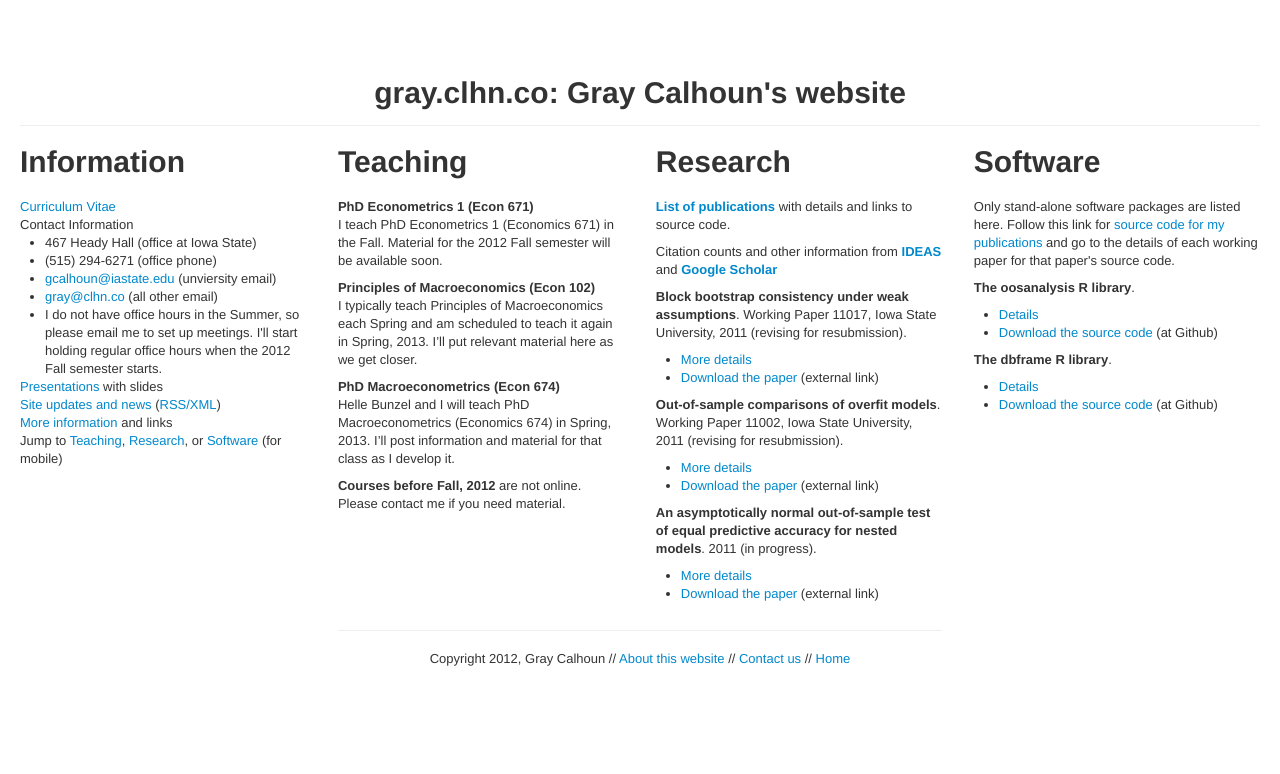
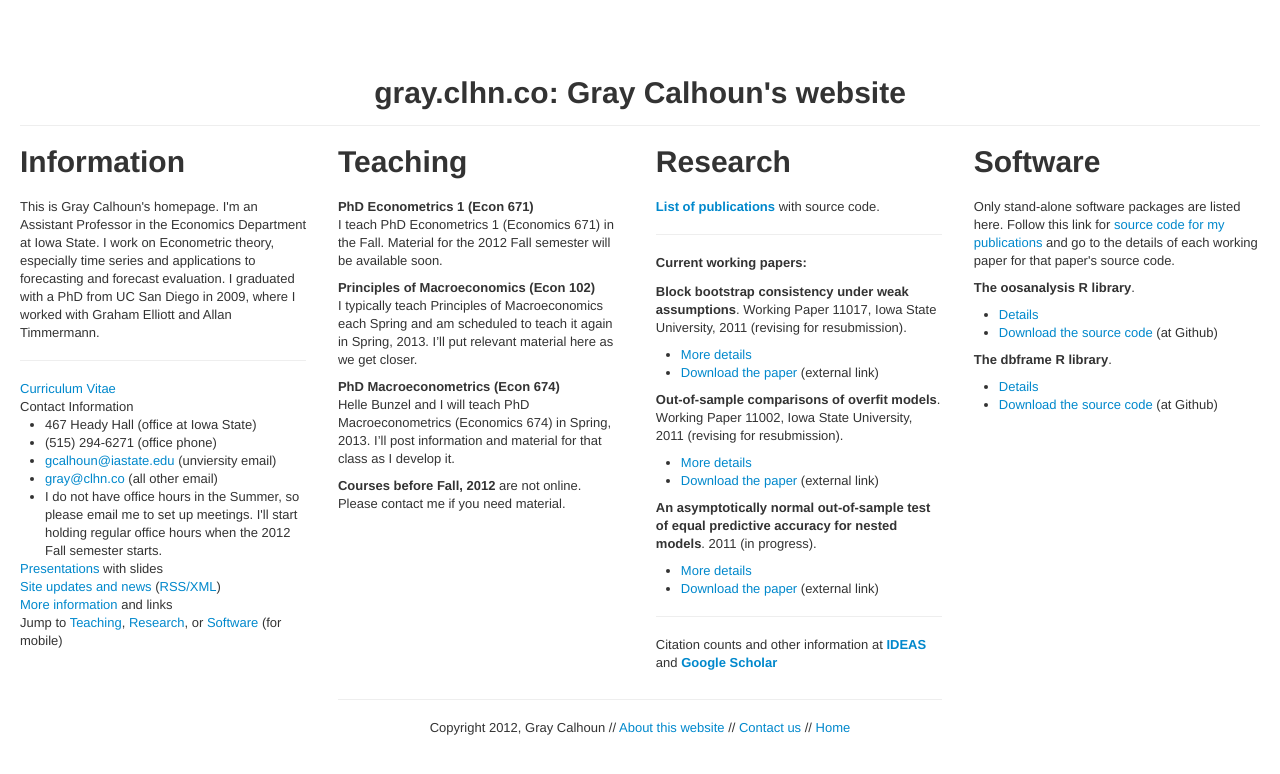
Before and after one commit to mmkuang/grayclhn.github.io, a Jekyll site: the page built from index.md, in a window 1280 px wide. Shown: the top 774 px of the page. Built offline with Jekyll 4.4.1, drawn with Linux system fonts in a browser that asks for light colours.

Commit message:
Tweaked formatting of homepage

```diff
--- a/index.md
+++ b/index.md
@@ -7,10 +7,17 @@ layout: empty
   <div class="span12">
     <div class="page-header" align = "center">
       <h1>gray.clhn.co: {{ page.title }}</h1>
-</div></div></div>
+    </div>
+</div></div>
 
 <div class="row-fluid">
-  <div class="span3"><h1>Information</h1><br>
+  <div class="span3"><h1>Information</h1><br> <p>This is Gray Calhoun's
+    homepage.  I'm an Assistant Professor in the Economics Department
+    at Iowa State.  I work on Econometric theory, especially time
+    series and applications to forecasting and forecast evaluation.  I
+    graduated with a PhD from UC San Diego in 2009, where I worked
+    with Graham Elliott and Allan Timmermann.</p>
+    <hr>
     <ul class="unstyled">
       <li><a href="/gcalhoun-cv.html">Curriculum Vitae</a></li>
       <li>Contact Information<ul>
@@ -32,40 +39,33 @@ layout: empty
 
   <a name="Teaching"> </a>
   <div class="span3"><h1>Teaching</h1><br>
-    <a name="e671"> </a>
-    <strong>PhD Econometrics 1 (Econ 671)</strong>
-    <p>I teach PhD Econometrics 1 (Economics 671) in the Fall. Material for the 2012
-    Fall semester will be available soon.</p>
+    <ul class="unstyled">
+      <li><strong>PhD Econometrics 1 (Econ 671)</strong>
+	<p>I teach PhD Econometrics 1 (Economics 671) in the Fall. Material for the 2012
+	  Fall semester will be available soon.</p></li>
 
-    <a name="e102"> </a>
-    <strong>Principles of Macroeconomics (Econ 102)</strong>
-    <p>I typically teach Principles of Macroeconomics each Spring and am
-      scheduled to teach it again in Spring, 2013. I’ll put relevant
-      material here as we get closer.</p>
+      <li><strong>Principles of Macroeconomics (Econ 102)</strong>
+	<p>I typically teach Principles of Macroeconomics each Spring and am
+	  scheduled to teach it again in Spring, 2013. I’ll put relevant
+	  material here as we get closer.</p></li>
 
-    <a name="e674"> </a>
-    <strong>PhD Macroeconometrics (Econ 674)</strong>
-    <p>Helle Bunzel and I will teach PhD Macroeconometrics (Economics 674) in
-      Spring, 2013. I’ll post information and material for that class as I
-      develop it.</p>
+      <li><strong>PhD Macroeconometrics (Econ 674)</strong>
+	<p>Helle Bunzel and I will teach PhD Macroeconometrics (Economics 674) in
+	  Spring, 2013. I’ll post information and material for that class as I
+	  develop it.</p></li>
 
-    <strong>Courses before Fall, 2012</strong> are not online. Please
-    contact me if you need material.
-  </div>
+      <li><strong>Courses before Fall, 2012</strong> are not online. Please
+	contact me if you need material.</li>
+  </ul></div>
 
   <a name="Research"> </a>
   <div class="span3">
     <h1>Research</h1><br>
+      <p> <strong><a href="/papers/">List of
+	  publications</a></strong> with source code.</p>
+    <hr>
+    <h2>Current working papers:</h2>
     <ul class="unstyled">
-      <li><p> <strong><a href="/papers/">List of publications</a></strong>
-	  with details and links to source code.</p></li>
-
-      <li><p>Citation counts and other information from
-	  <a href="http://ideas.repec.org/f/pca491.html">
-	    <strong>IDEAS</strong></a> and
-	  <a href="http://scholar.google.com/citations?hl=en&user=OS8d9ycAAAAJ">
-	    <strong>Google Scholar</strong></a></p></li>
-
       {% for doc in site.categories.working %}
       <li><p> <strong>{{ doc.title }}</strong>. {{ doc.info }}
 	  <ul><li><a href="{{ doc.url }}">More details</a></li>
@@ -74,6 +74,13 @@ layout: empty
       </p></li>
       {% endfor %}
     </ul>
+    <hr>
+      <p>Citation counts and other information at
+	<a href="http://ideas.repec.org/f/pca491.html">
+	  <strong>IDEAS</strong></a> and
+	<a href="http://scholar.google.com/citations?hl=en&user=OS8d9ycAAAAJ">
+	  <strong>Google Scholar</strong></a></p>
+
   </div>
 
   <a name="Software"> </a>
```
